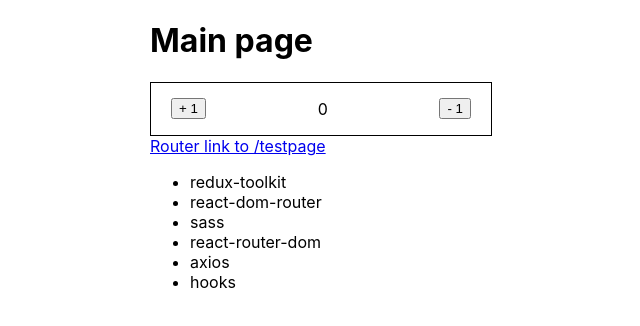
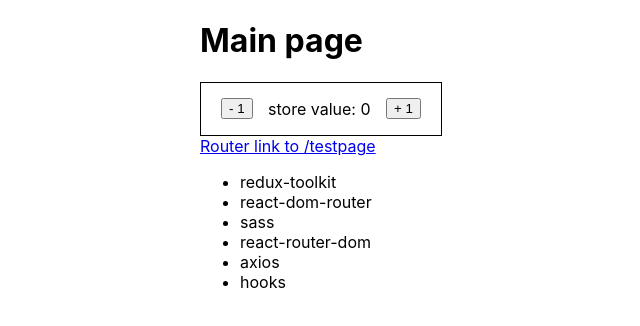
Before and after one commit to xmutaborx/react-template, a React (Create React App) app: page / in a window 1280 px wide. Shown: the top 326 px of the page, without its empty margins (319-959 px from the left). Built offline with nearby package versions, Linux system fonts and the light colour scheme; no server answers.

Commit message:
perfectionism

```diff
--- a/src/components/MainPage/MainPage.jsx
+++ b/src/components/MainPage/MainPage.jsx
@@ -14,9 +14,9 @@ const MainPage = () => {
     <div>
       <h1>Main page</h1>
       <div className="testBlock">
+        <button onClick={() => dispatch(counterSlice.actions.decrement())}>- 1</button>
+        <p>store value: {counter}</p>
         <button onClick={() => dispatch(counterSlice.actions.increment())}>+ 1</button>
-        <p>{counter}</p>
-        <button onClick={() => dispatch(counterSlice.actions.decrement())}>- 1</button>
       </div>
       <Link to="/second-page">Router link to /testpage</Link>
       <List items={items} />
--- a/src/index.scss
+++ b/src/index.scss
@@ -14,6 +14,6 @@ body {
   align-items: center;
   justify-content: space-between;
   padding: 0 20px;
-  width: 300px;
+  width: 200px;
   border: 1px solid #000;
 }
```
